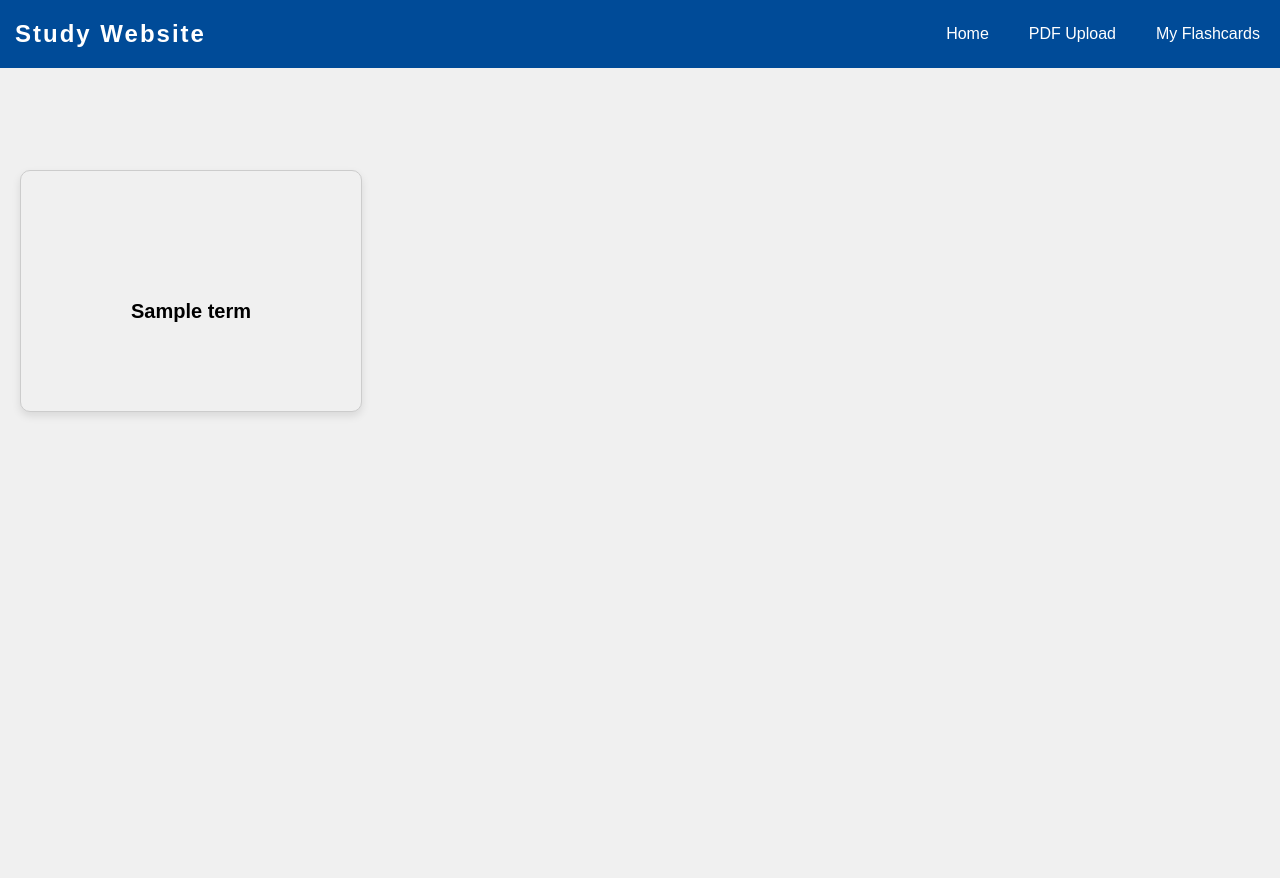
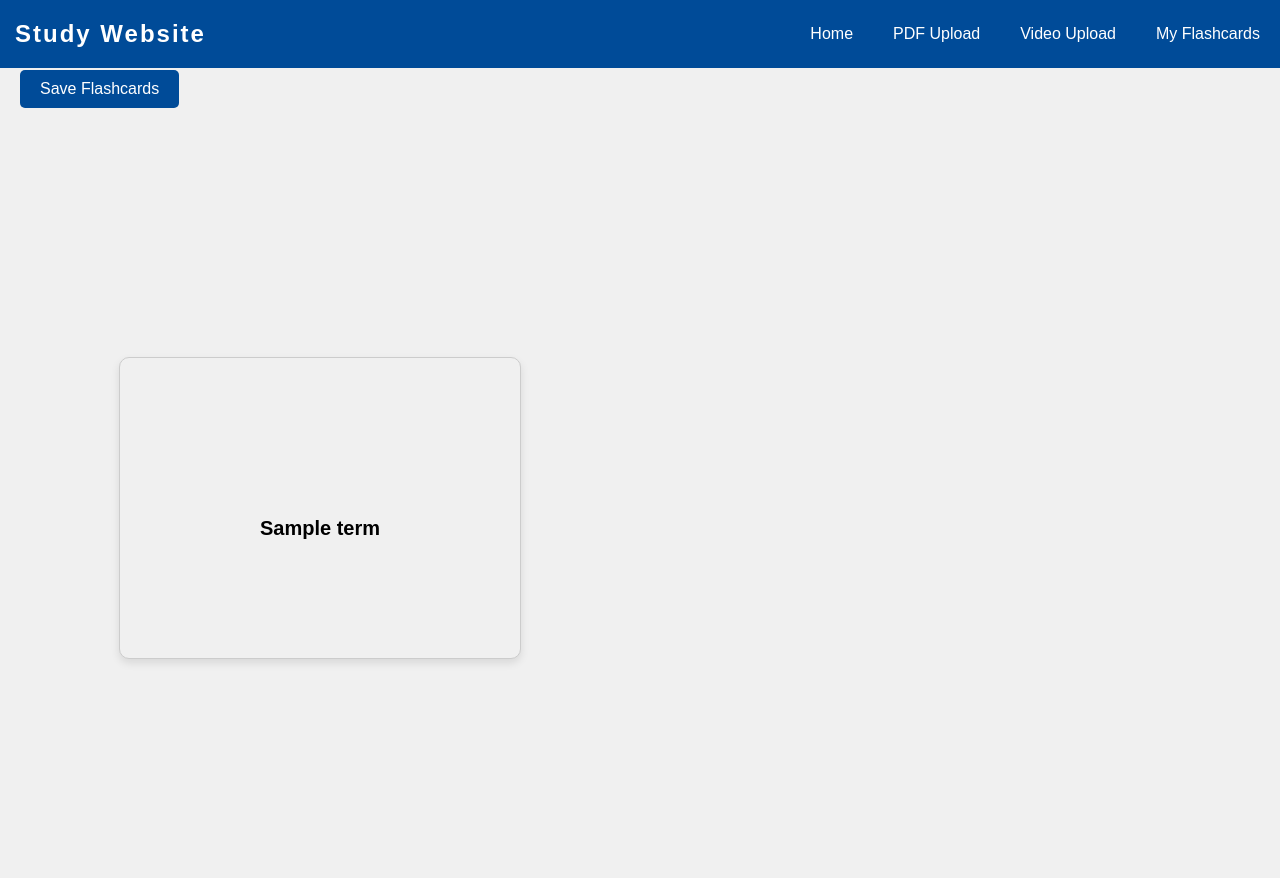
Before and after one commit to SamH477/Personal-Study-Website, a Flask app: template App/templates/process_pdf.html in a window 1280 px wide. Before the commit the page ends 416 px from the top, so only its background shows below. Run offline with Flask 3, Linux system fonts and the light colour scheme; the template is opened without the code that fills it: most values are stand-ins (such as "Sample title", 1, 10 or a date in 2020).

Commit message:
Add a way to create flashcards from videos

```diff
--- a/App/app.py
+++ b/App/app.py
@@ -3,6 +3,10 @@ from openai import OpenAI
 from api_config.api_config import OPENAI_API_KEY
 from PyPDF2 import PdfReader
 import re
+import os
+import moviepy.editor as mp
+import speech_recognition as sr
+
 client = OpenAI(api_key=OPENAI_API_KEY)
 
 # Create a Flask app
@@ -17,6 +21,11 @@ def homepage():
 @app.route('/pdf_upload')
 def pdf_upload():
     return render_template('pdf_upload.html')
+
+# Define a route for uploading a video file
+@app.route('/video_upload')
+def video_upload():
+    return render_template('video_upload.html')
 
 # Define a route for processing pdf files
 @app.route('/upload', methods = ["POST"])
@@ -38,7 +47,7 @@ def process_pdf():
 
     response = response.replace("', role='assistant', function_call=None, tool_calls=None)", ' ')
 
-    response = response.replace("\\n", ' ')
+    response = response.replace("\\n", '   ')
 
     response = response.replace("ChatCompletionMessage(content='", ' ')
 
@@ -46,15 +55,77 @@ def process_pdf():
 
     del terms_list[-1]
 
-    print(terms_list)
+    print(response)
 
     return render_template('process_pdf.html', text=text, terms=terms_list)
+
+@app.route('/upload2', methods = ["POST"])
+def process_video():
+    # Get the video file from the form
+    video_file = request.files['file2']
+
+    # Save the video file to a temporary location
+    video_file.save("temp_video.mp4")
+
+    # Load the video from the temporary location
+    video = mp.VideoFileClip("temp_video.mp4")
+
+    # Extract the audio from the video
+    audio_file = video.audio
+
+    # Generate the filename for the audio file
+    audio_filename = "{}.wav".format("temp_video.mp4".split('.')[0])
+
+    # Write the audio file
+    audio_file.write_audiofile(audio_filename)
+
+    # Initialize recognizer
+    r = sr.Recognizer()
+
+    # Load the audio file
+    with sr.AudioFile(audio_filename) as source:
+        data = r.record(source)
+
+    # Convert speech to text
+    text = r.recognize_google(data)
+
+    completion = client.chat.completions.create(
+    model="gpt-3.5-turbo",
+    messages=[
+    {"role": "system", "content": text},
+    {"role": "user", "content": "Generate one sentence definitions for each term from this video transcription text in this format: term1:definition term2:definition etc. Make sure that each term and its corresponding definition is seperated by a colon."}
+    ])
+
+    response = str(completion.choices[0].message)
+
+    response = response.replace("', role='assistant', function_call=None, tool_calls=None)", ' ')
+
+    response = response.replace("\\n", '  ')
+
+    response = response.replace("ChatCompletionMessage(content='", ' ')
+
+    terms_list = response.split(sep = "   ")
+
+    # del terms_list[-1]
+
+    print(text)
+
+    print(response)
+
+    return render_template('process_video.html', text=text, terms=terms_list)
+
+    # Remove the temporary video file
+    # os.remove("temp_video.mp4")
 
 # Define a route so users can see their flashcards
 @app.route('/my_flashcards')
 def my_flashcards():
     return render_template('my_flashcards.html')
 
+@app.route('/view_flashcards')
+def view_flashcards():
+    return render_template('view_flashcards.html')
+
 # Run the Flask app
 if __name__ == '__main__':
-    app.run(debug=True, port=15000)
+    app.run(debug=True, port = 15000)
--- a/App/templates/homepage.html
+++ b/App/templates/homepage.html
@@ -117,6 +117,7 @@
         <div class="navbar-links">
             <a href="/">Home</a>
             <a href="/pdf_upload">PDF Upload</a>
+            <a href="/video_upload"> Video Upload</a>
             <a href="/my_flashcards">My Flashcards</a>
         </div>
     </div>
--- a/App/templates/pdf_upload.html
+++ b/App/templates/pdf_upload.html
@@ -7,7 +7,11 @@
     <h2>Upload a PDF file to get started!</h2>
     <form action="/upload" method="post" enctype="multipart/form-data" onsubmit="return validateForm()">
         <input type="file" id="fileInput" name="file" accept=".pdf">
-        <button type="submit">Upload</button>
+        <!-- Replace the button with a div that will display the loading spinner -->
+        <div id="uploadButtonContainer">
+            <button type="submit" id="uploadButton">Upload</button>
+            <div id="loadingSpinner" class="spinner" style="display: none;"></div>
+        </div>
     </form>
 </div>
 <div id="errorContainer" style="display: none;">
@@ -25,6 +29,12 @@ function validateForm() {
         errorMessage.innerText = 'Error: Please Select a PDF File!';
         return false;
     }
+    // Show loading spinner and hide upload button when form is submitted
+    var uploadButtonContainer = document.getElementById('uploadButtonContainer');
+    var uploadButton = document.getElementById('uploadButton');
+    var loadingSpinner = document.getElementById('loadingSpinner');
+    uploadButton.style.display = 'none';
+    loadingSpinner.style.display = 'block';
     return true;
 }
 </script>
@@ -40,5 +50,19 @@ function validateForm() {
     color: #d32f2f; /* Red text color */
     margin: 0; /* Remove default margin */
 }
+
+/* CSS for the spinner */
+.spinner {
+    border: 4px solid rgba(0, 0, 0, 0.1);
+    border-left-color: #333;
+    border-radius: 50%;
+    width: 40px;
+    height: 40px;
+    animation: spin 1s linear infinite; /* Apply animation */
+}
+
+@keyframes spin {
+    to { transform: rotate(360deg); } /* Rotate the spinner */
+}
 </style>
 {% endblock %}
--- a/App/templates/process_pdf.html
+++ b/App/templates/process_pdf.html
@@ -11,23 +11,34 @@
     <meta name="viewport" content="width=device-width, initial-scale=1.0">
     <title>Flashcards</title>
     <style>
+        .flashcard-container {
+            height: 700px; /* Adjust the height as needed */
+            width: 600px;
+            overflow: auto; /* Add a scrollbar when flashcards overflow */
+            display: flex;
+            flex-direction: column; /* Display flashcards vertically */
+            justify-content: center;
+            align-items: center;
+            margin-top: 50px; /* Adjust the margin as needed */
+        }
+
         .flashcard {
             width: 300px;
             height: 200px;
             background-color: #f0f0f0;
             border: 1px solid #ccc;
             border-radius: 10px;
-            padding: 20px;
-            margin: 20px auto;
-            margin-top: 100px;
+            padding: 50px;
+            margin: 10px auto;
             box-shadow: 0 4px 8px rgba(0, 0, 0, 0.1);
             transition: transform 0.3s ease;
-            display: inline-block;
             font-weight: bold;
         }
+
         .flashcard:hover {
             transform: scale(1.05);
         }
+
         .flashcard .term,
         .flashcard .definition {
             display: flex;
@@ -37,18 +48,38 @@
             text-align: center;
             font-size: 20px;
         }
+
         .flashcard .definition {
             display: none;
         }
+
         .flashcard.flip .term {
             display: none;
         }
+
         .flashcard.flip .definition {
             display: flex;
+        }
+        .save-button button {
+            color: white;
+            background-color: rgba(0,75,152,255); /* Change the background color */
+            padding: 10px 20px;
+            font-size: 16px;
+            border: none;
+            border-radius: 5px;
+            cursor: pointer;
+            transition: background-color 0.3s ease;
+        }
+        .save-button button:hover {
+            color: #ffd700;
         }
     </style>
 </head>
 <body>
+    <div class="save-button">
+        <button onclick="saveFlashcards()">Save Flashcards</button>
+    </div>
+    <div class="flashcard-container">
         {% for t in terms %}
             {% set term_definition = t.split(':') %}
             <div class="flashcard" onclick="this.classList.toggle('flip')">
@@ -60,6 +91,16 @@
                 </div>
             </div>
         {% endfor %}
+    </div>
+    <script>
+        function saveFlashcards() {
+            // Logic to save flashcards and generate link
+            // Example:
+            var flashcardsData = "flashcard1:definition1|flashcard2:definition2|flashcard3:definition3"; // Example flashcard data
+            var link = "https://example.com/my_flashcards?data=" + encodeURIComponent(flashcardsData);
+            alert("Flashcards saved! Link: " + link);
+        }
+        </script>
 </body>
 </html>
 
```
Also changed, not shown: App/templates/process_video.html (added, +98 -0 lines), App/templates/video_upload.html (added, +67 -0 lines), 2 other files. Lines whose indentation alone changed are shown as unchanged.
